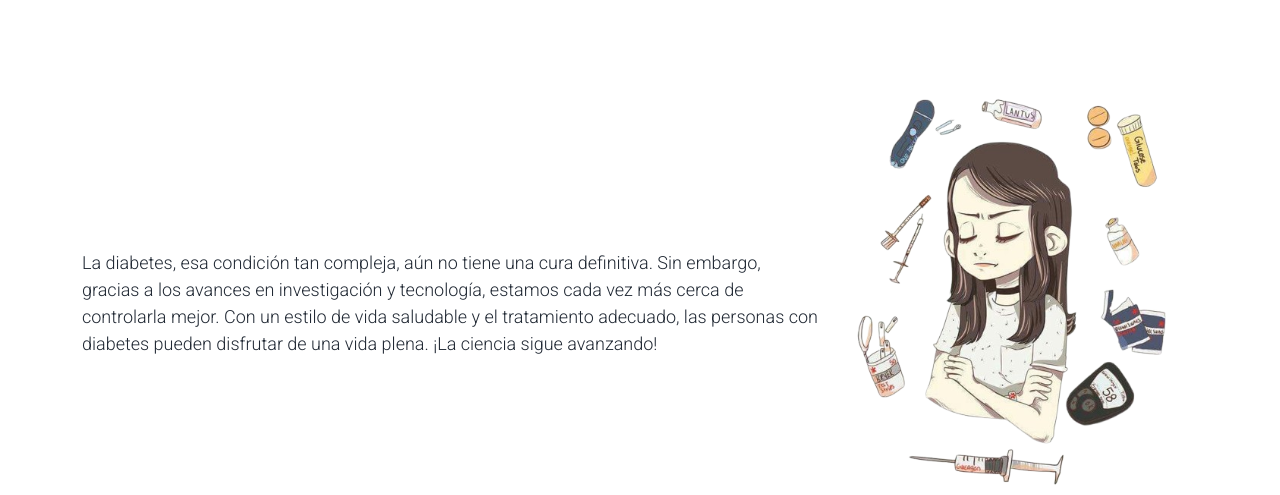
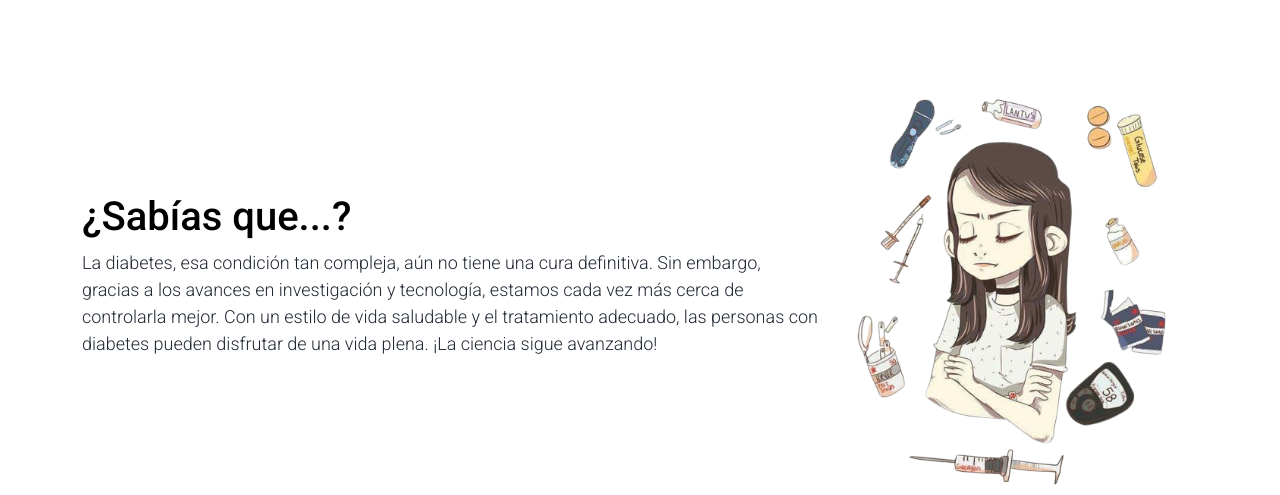
Before and after one commit to abel020/TP3_machineLearning, a Django app: page /about/ in a window 1280 px wide. Shown: the part 190-685 px from the top of the page. Run offline with Django 5.2, Linux system fonts and the light colour scheme; parts of the project's set-up code (start-up, migrations or seed data) failed here and were passed over; some libraries are stand-ins or nearby versions.

Commit message:
6to commit

```diff
--- a/Api/templates/about.html
+++ b/Api/templates/about.html
@@ -13,7 +13,7 @@
         <div class="container">
             <div class="row align-items-center py-5">
                 <div class="col-md-8 text-white">
-                    <h1>¿Sabías que...? </h1>
+                    <h1 style="color: black;">¿Sabías que...? </h1>
                     <p>
                         La diabetes, esa condición tan compleja, aún no tiene una cura definitiva.
                         Sin embargo, gracias a los avances en investigación y tecnología,
@@ -149,8 +149,6 @@
             </div>
         </div>
     </section>
-    <script src="{% static 'js/bootstrap.bundle.min.js' %}"></script>
-
 </body>
 </html>
 {% endblock %}
--- a/Api/templates/base.html
+++ b/Api/templates/base.html
@@ -271,6 +271,8 @@
     <script src="{% static 'js/jquery-1.11.0.min.js' %}"></script>
     <script src="{% static 'js/bootstrap.bundle.min.js' %}"></script>
 
+
+
 </body>
 
 </html>
--- a/requirements.txt
+++ b/requirements.txt
@@ -34,7 +34,7 @@
 python-decouple==3.8
 pytz==2024.2
 requests==2.27.1
-scikit-learn==1.5.2
+scikit-learn==1.6.0
 scipy==1.14.1
 seaborn==0.13.2
 setuptools==75.6.0
```
